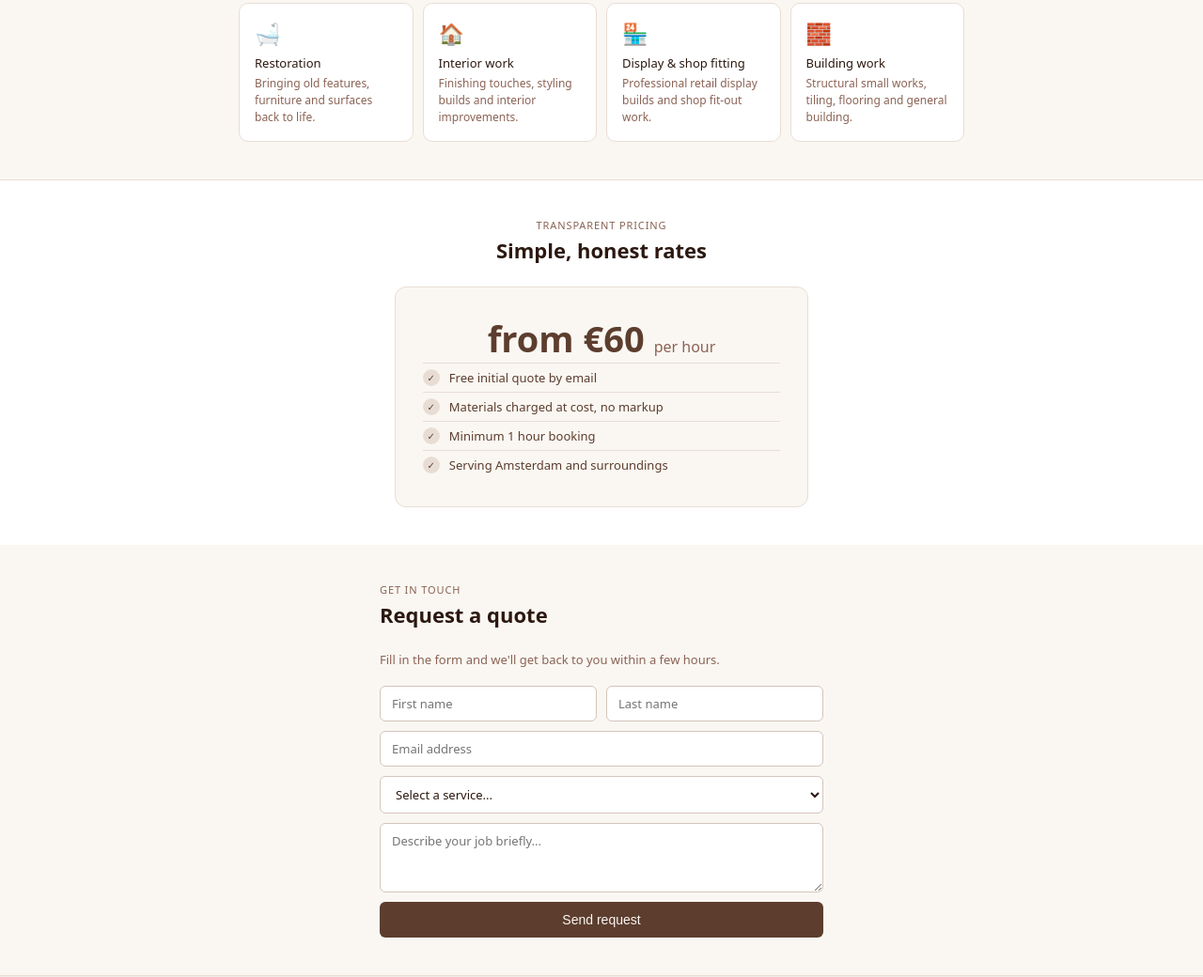
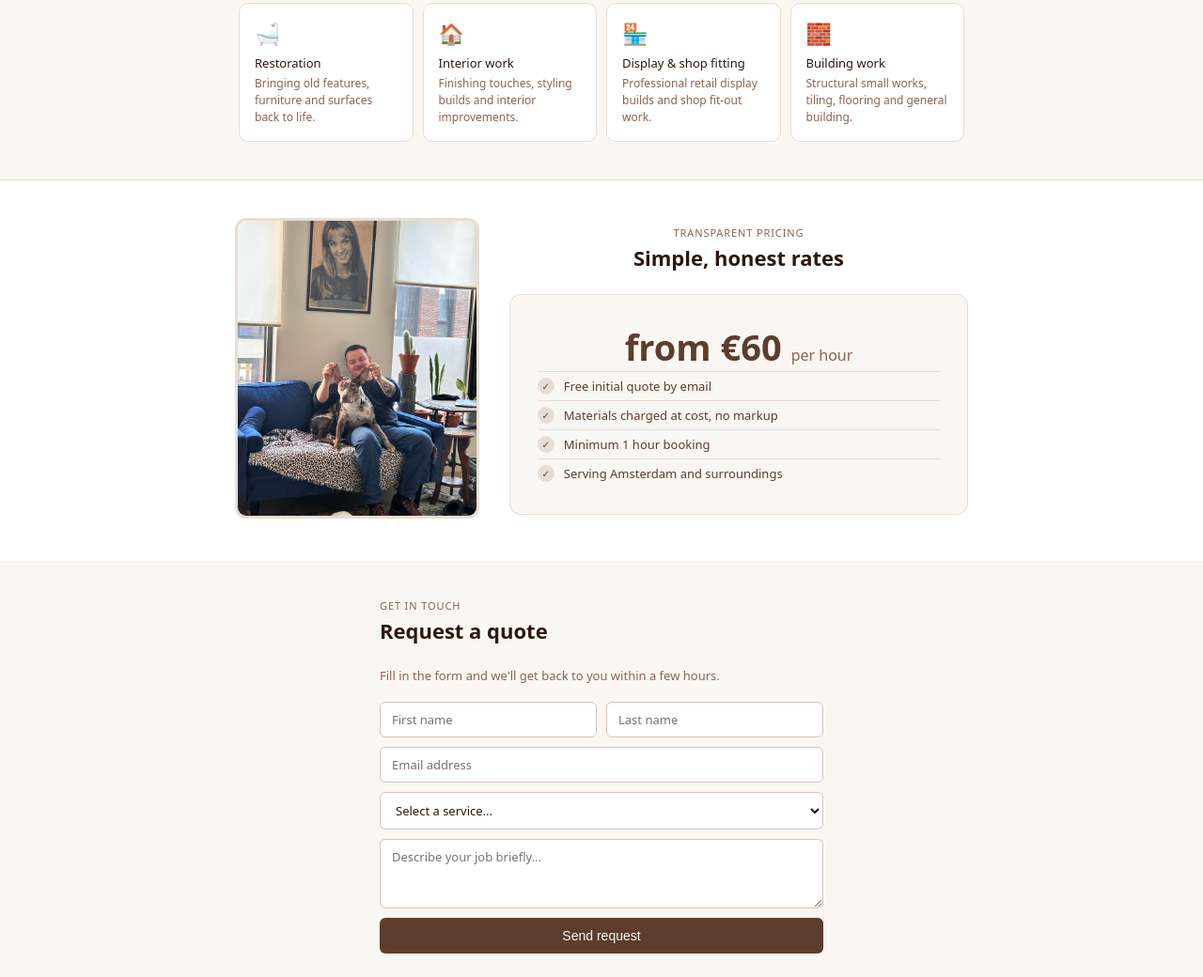
Before and after one commit to LiloBuilds/LiloBuilds, a plain HTML site: page index.html in a window 1280 px wide. Shown: the part 1495-2535 px from the top of the page at 94% size. Drawn offline with Linux system fonts and the light colour scheme.

Commit message:
index.html

```diff
--- a/index.html
+++ b/index.html
@@ -21,7 +21,7 @@ nav{display:flex;justify-content:space-between;align-items:center;padding:1rem 1
 
 /* HERO */
 .hero-wrap{position:relative;overflow:hidden;min-height:520px;display:flex;align-items:center}
-.hero-img{position:absolute;inset:0;width:100%;height:100%;object-fit:cover;object-position:center 30%;filter:brightness(0.45)}
+.hero-img{position:absolute;inset:0;width:100%;height:100%;object-fit:cover;object-position:center 60%;filter:brightness(0.45)}
 .hero-content{position:relative;z-index:2;max-width:640px;margin:0 auto;padding:4rem 1.5rem;text-align:center;color:#FAF7F2}
 .badge{display:inline-block;background:rgba(92,61,46,0.4);color:#FAF7F2;border:1px solid rgba(250,247,242,0.3);font-size:11px;border-radius:99px;padding:3px 12px;margin-bottom:1rem}
 h1{font-size:42px;font-weight:600;line-height:1.2;margin-bottom:1rem;letter-spacing:-0.5px}
@@ -63,8 +63,11 @@ h1 em{color:#7BA7BC;font-style:normal}
 .card p{font-size:12px;color:#8B6355;line-height:1.5}
 
 /* PRICING */
-.pricing{background:#fff;border-top:1px solid #E8DDD5;padding:2.5rem 1.5rem;text-align:center}
-.pricing-in{max-width:440px;margin:0 auto}
+.pricing{background:#fff;border-top:1px solid #E8DDD5;padding:2.5rem 1.5rem}
+.pricing-in{max-width:780px;margin:0 auto;display:flex;gap:2rem;align-items:center}
+.pricing-text{flex:1;text-align:center}
+.pricing-photo{width:260px;flex-shrink:0;border-radius:12px;overflow:hidden}
+.pricing-photo img{width:100%;height:320px;object-fit:cover;object-position:center top;border-radius:12px;border:3px solid #E8DDD5}
 .pcard{background:#FAF7F2;border:1px solid #E8DDD5;border-radius:12px;padding:1.8rem;margin-top:1.2rem}
 .price{font-size:38px;font-weight:600;color:#5C3D2E}
 .price span{font-size:16px;color:#8B6355;font-weight:400}
@@ -167,6 +170,10 @@ footer{border-top:1px solid #E8DDD5;padding:1.2rem;text-align:center;font-size:1
 
 <div class="pricing" id="pricing">
   <div class="pricing-in">
+    <div class="pricing-photo">
+      <img src="oz-lilo.jpg" alt="Oz and Lilo" onerror="this.style.display='none'">
+    </div>
+    <div class="pricing-text">
       <div class="slabel">Transparent pricing</div>
       <div class="stitle">Simple, honest rates</div>
       <div class="pcard">
@@ -175,6 +182,7 @@ footer{border-top:1px solid #E8DDD5;padding:1.2rem;text-align:center;font-size:1
         <div class="prow"><div class="tick">✓</div><span>Materials charged at cost, no markup</span></div>
         <div class="prow"><div class="tick">✓</div><span>Minimum 1 hour booking</span></div>
         <div class="prow"><div class="tick">✓</div><span>Serving Amsterdam and surroundings</span></div>
+      </div>
     </div>
   </div>
 </div>
```
Lines whose indentation alone changed are shown as unchanged.
